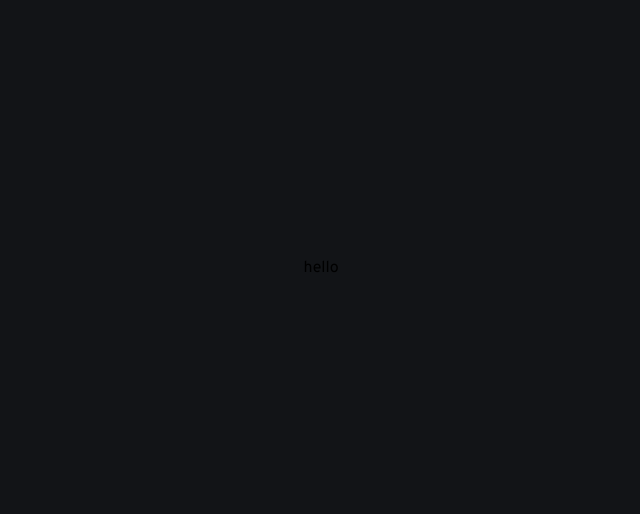
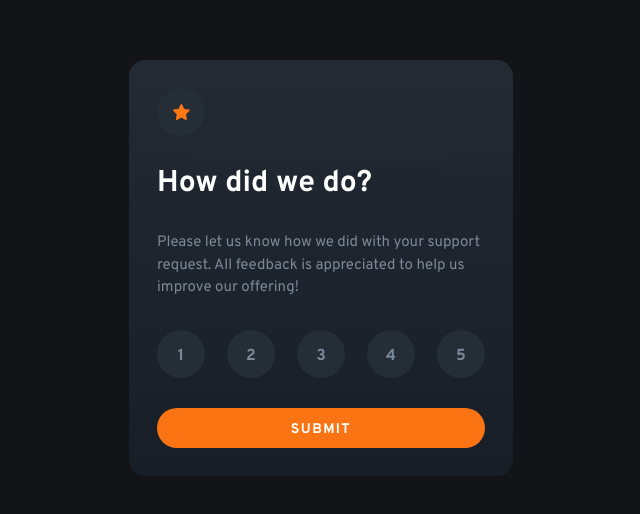
Before and after one commit to palmeiroerick/interactive-rating-component, a Next.js app: page / in a window 1280 px wide. Shown: the part 132-646 px from the top of the page, without its empty margins (319-959 px from the left). Built offline with nearby package versions, Linux system fonts and the light colour scheme.

Commit message:
feat: add home page

```diff
--- a/app/page.tsx
+++ b/app/page.tsx
@@ -1,3 +1,45 @@
+"use client";
+
+import Container from "@/components/Container";
+import Illustration from "@/components/Illustration";
+import RatingButtons from "@/components/RatingButtons";
+import RatingState from "@/components/RatingState";
+import Star from "@/components/Star";
+import SubmitButton from "@/components/SubmitButton";
+import Text from "@/components/Text";
+import Title from "@/components/Title";
+import { RatingContext } from "@/context/RatingContext";
+import { useContext } from "react";
+
 export default function Home() {
-  return <main>hello</main>;
+  const { submitState } = useContext(RatingContext);
+
+  return (
+    <main>
+      <Container>
+        {submitState ? (
+          <div className="flex h-full flex-col items-center justify-between pb-4 pt-2 transition-all duration-300 lg:py-6">
+            <Illustration />
+            <RatingState />
+            <Title>Thank you!</Title>
+            <Text className="text-center">
+              We appreciate you taking the time to give a rating. If you ever
+              need more support, don’t hesitate to get in touch!
+            </Text>
+          </div>
+        ) : (
+          <div className="flex h-full flex-col justify-between transition-all duration-300">
+            <Star />
+            <Title>How did we do?</Title>
+            <Text>
+              Please let us know how we did with your support request. All
+              feedback is appreciated to help us improve our offering!
+            </Text>
+            <RatingButtons />
+            <SubmitButton />
+          </div>
+        )}
+      </Container>
+    </main>
+  );
 }
```
